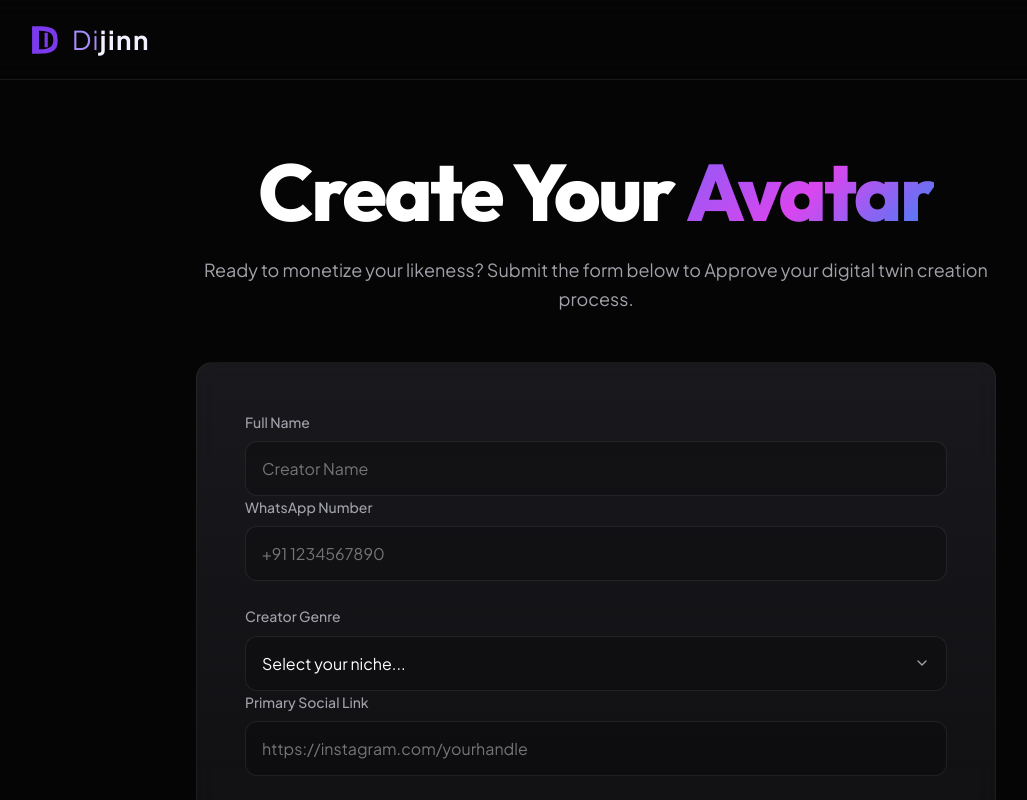
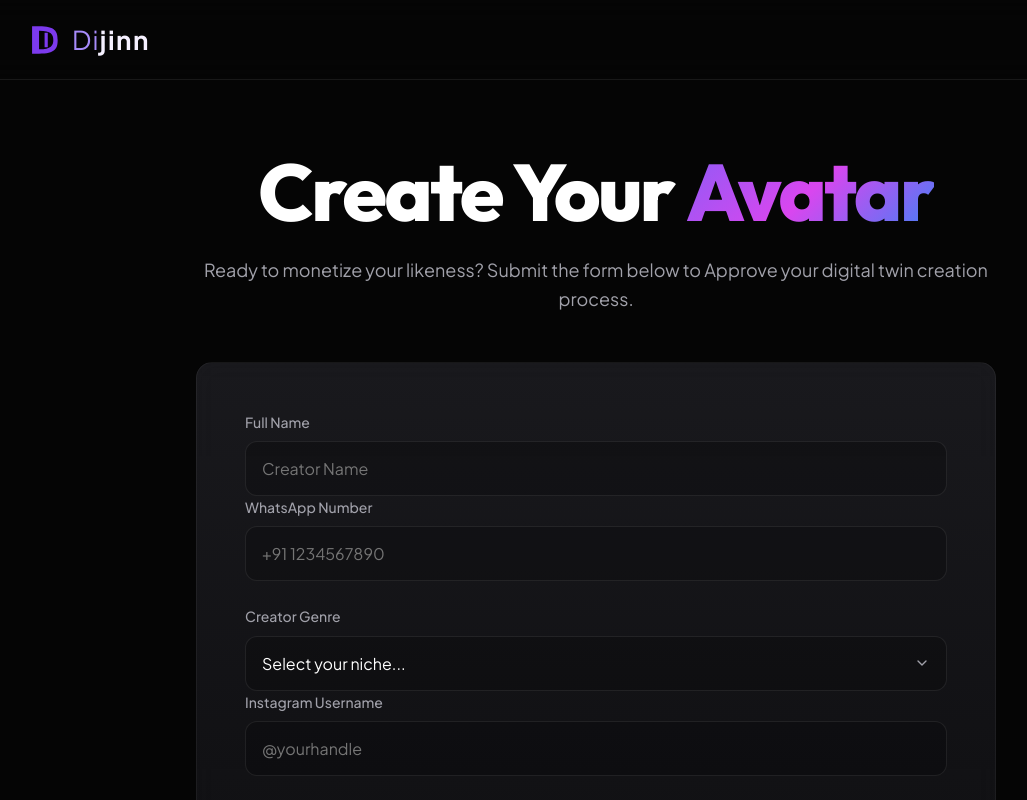
Before and after one commit to seniyr-ai/Dijinn, a React (Vite) app: page /#/create in a window 1280 px wide. Shown: the top 800 px of the page, without its empty margins (44-1071 px from the left). Built offline with nearby package versions, Linux system fonts and the light colour scheme.

Commit message:
change socialLink to text-based instagramUsername

```diff
--- a/src/pages/CreateAvatar.tsx
+++ b/src/pages/CreateAvatar.tsx
@@ -31,7 +31,7 @@ const CreateAvatar = () => {
   const [formData, setFormData] = useState({
     name: '',
     phone: '',
-    socialLink: '',
+    instagramUsername: '',
     genre: '',
     topVideosViews: '',
     followerCount: '',
@@ -169,14 +169,14 @@ const CreateAvatar = () => {
                     </div>
 
                     <div className="form-field">
-                      <label htmlFor="socialLink">Primary Social Link</label>
+                      <label htmlFor="instagramUsername">Instagram Username</label>
                       <input
-                        type="url"
-                        id="socialLink"
-                        name="socialLink"
-                        placeholder="https://instagram.com/yourhandle"
+                        type="text"
+                        id="instagramUsername"
+                        name="instagramUsername"
+                        placeholder="@yourhandle"
                         required
-                        value={formData.socialLink}
+                        value={formData.instagramUsername}
                         onChange={handleChange}
                         disabled={status === 'submitting'}
                       />
```
Also changed, not shown: 1 other file (tests, documents, lock files or other folders).
